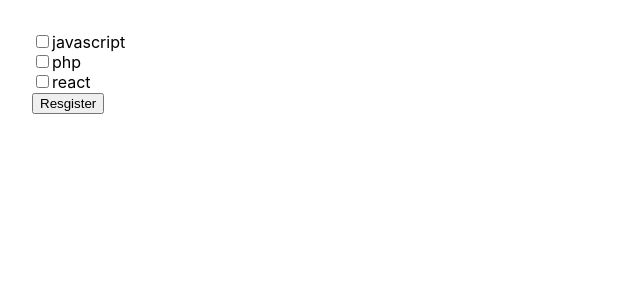
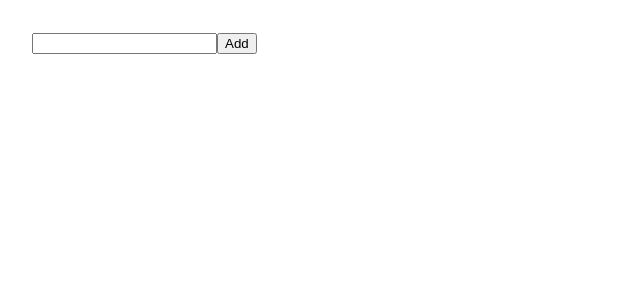
Before and after one commit to suleng18/react-hooks, a React (Create React App) app: page / in a window 1280 px wide. Shown: the top 300 px of the page, without its empty margins (0-640 px from the left). Built offline with nearby package versions, Linux system fonts and the light colour scheme.

Commit message:
vid 51-todoList

```diff
--- a/src/App.js
+++ b/src/App.js
@@ -1,54 +1,46 @@
 import './App.css';
 import { useState } from 'react';
 
-const courseList = [
-  {
-    name: 'javascript',
-    id: 1,
-  },
-  {
-    name: 'php',
-    id: 2,
-  },
-  {
-    name: 'react',
-    id: 3,
-  },
-];
-
 function App() {
-  const [checked, setChecked] = useState([]);
-  console.log('🚀 ~ checked', checked);
+  const [job, setJob] = useState('');
+  const [jobs, setJobs] = useState(() => {
+    const storageJobs = JSON.parse(localStorage.getItem('jobs')) ?? [];
+    console.log(storageJobs);
+    return storageJobs;
+  });
 
   const handleSubmit = () => {
-    console.log({ id: checked });
+    setJobs((prev) => {
+      const newJob = [...prev, job];
+
+      const jsonJobs = JSON.stringify(newJob);
+
+      localStorage.setItem('jobs', jsonJobs);
+
+      return newJob;
+    });
+    setJob('');
   };
 
-  const handleCheck = (id) => {
-    setChecked((prev) => {
-      const isChecked = checked.includes(id);
-
-      if (isChecked) {
-        return checked.filter((item) => item !== id);
-      } else {
-        return [...prev, id];
-      }
-    });
+  const handleRemove = (index) => {
+    const newTodo = jobs.filter((todo, indexTodo) => index !== indexTodo);
+    localStorage.setItem('jobs', JSON.stringify(newTodo));
+    setJobs(newTodo);
   };
 
   return (
     <div style={{ padding: '32px' }}>
-      {courseList.map((course) => (
-        <div key={course.id}>
-          <input
-            type="checkbox"
-            checked={checked.includes(course.id)}
-            onChange={() => handleCheck(course.id)}
-          />
-          {course.name}
-        </div>
-      ))}
-      <button onClick={handleSubmit}>Resgister</button>
+      <input value={job} onChange={(e) => setJob(e.target.value)} />
+      <button onClick={handleSubmit}>Add</button>
+
+      <ul>
+        {jobs.map((job, index) => (
+          <li key={index}>
+            {job}
+            <span onClick={() => handleRemove(index)}>&times;</span>
+          </li>
+        ))}
+      </ul>
     </div>
   );
 }
```
